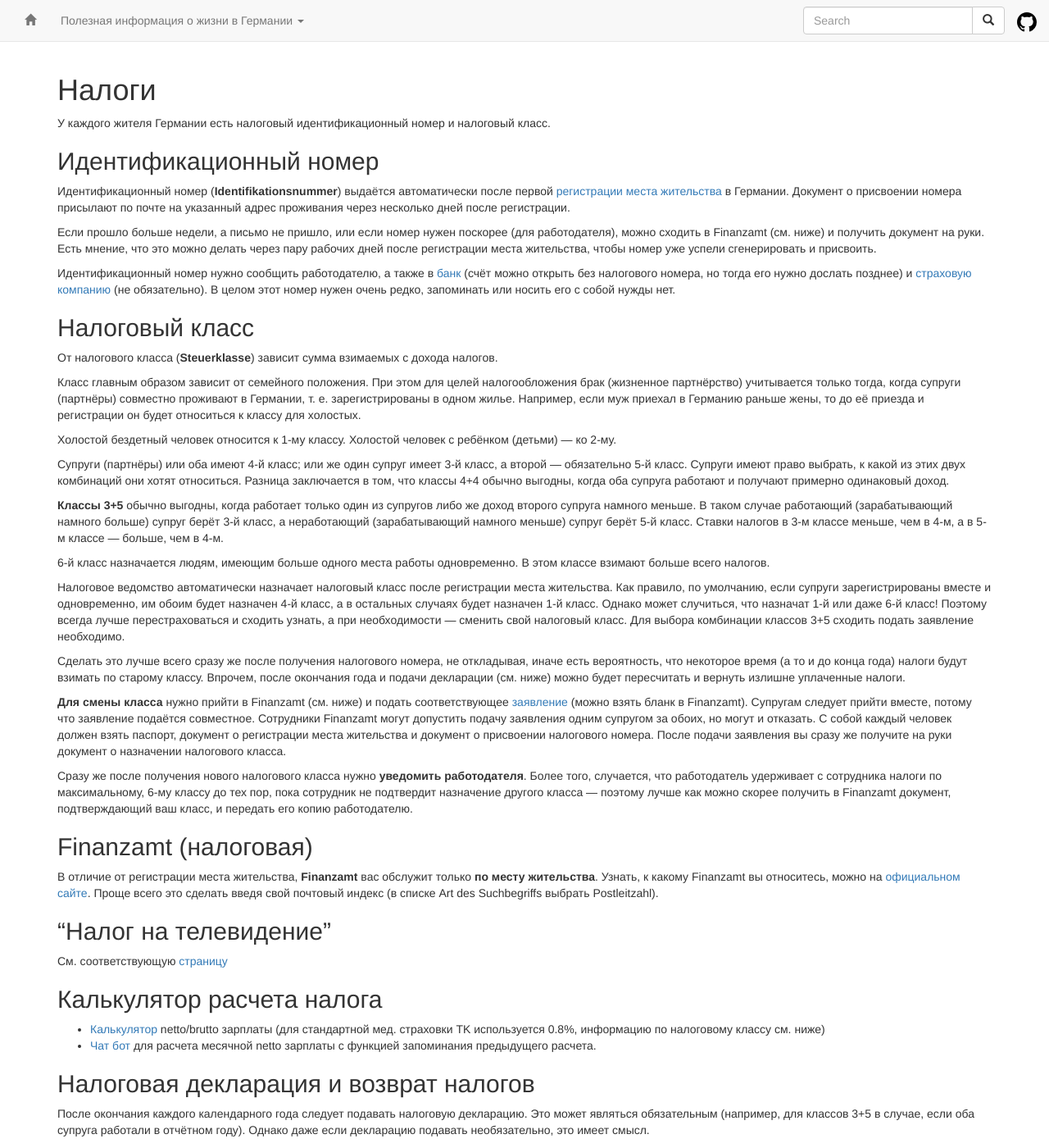
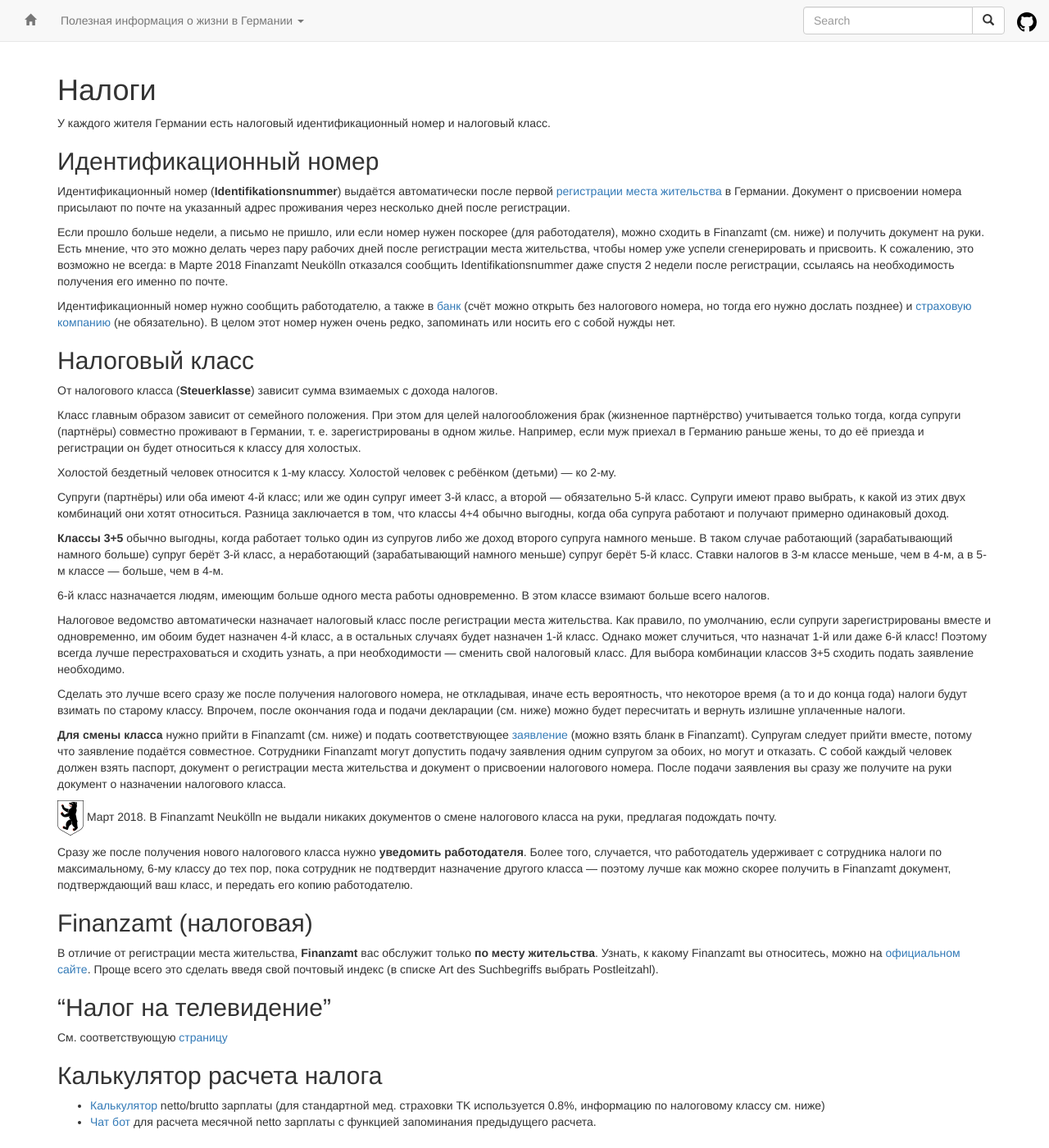
Before and after one commit to ru-de/faq, a Jekyll site: the page built from pages/Налоги.md, in a window 1280 px wide and 1400 px high. Shown: the whole window at 82% size. Built offline with Jekyll 4.4.1, drawn with Linux system fonts in a browser that asks for light colours; nearby versions of some CDN libraries.

Commit message:
Travis #693: sync github pages

```diff
--- a/pages/Налоги.md
+++ b/pages/Налоги.md
@@ -11,7 +11,7 @@ layout: default
 
 Идентификационный номер (**Identifikationsnummer**) выдаётся автоматически после первой [регистрации места жительства](Регистрация%20места%20жительства.md) в Германии. Документ о присвоении номера присылают по почте на указанный адрес проживания через несколько дней после регистрации.
 
-Если прошло больше недели, а письмо не пришло, или если номер нужен поскорее (для работодателя), можно сходить в Finanzamt (см. ниже) и получить документ на руки. Есть мнение, что это можно делать через пару рабочих дней после регистрации места жительства, чтобы номер уже успели сгенерировать и присвоить.
+Если прошло больше недели, а письмо не пришло, или если номер нужен поскорее (для работодателя), можно сходить в Finanzamt (см. ниже) и получить документ на руки. Есть мнение, что это можно делать через пару рабочих дней после регистрации места жительства, чтобы номер уже успели сгенерировать и присвоить. К сожалению, это возможно не всегда: в Марте 2018 Finanzamt Neukölln отказался сообщить Identifikationsnummer даже спустя 2 недели после регистрации, ссылаясь на необходимость получения его именно по почте.
 
 Идентификационный номер нужно сообщить работодателю, а также в [банк](Финансы%20и%20Банки.md) (счёт можно открыть без налогового номера, но тогда его нужно дослать позднее) и [страховую компанию](Страховки.md) (не обязательно). В целом этот номер нужен очень редко, запоминать или носить его с собой нужды нет.
 
@@ -34,6 +34,8 @@ layout: default
 Сделать это лучше всего сразу же после получения налогового номера, не откладывая, иначе есть вероятность, что некоторое время (а то и до конца года) налоги будут взимать по старому классу. Впрочем, после окончания года и подачи декларации (см. ниже) можно будет пересчитать и вернуть излишне уплаченные налоги.
 
 **Для смены класса** нужно прийти в Finanzamt (см. ниже) и подать соответствующее [заявление](https://www.formulare-bfinv.de/ffw/action/invoke.do?id=034003) (можно взять бланк в Finanzamt). Супругам следует прийти вместе, потому что заявление подаётся совместное. Сотрудники Finanzamt могут допустить подачу заявления одним супругом за обоих, но могут и отказать. С собой каждый человек должен взять паспорт, документ о регистрации места жительства и документ о присвоении налогового номера. После подачи заявления вы сразу же получите на руки документ о назначении налогового класса.
+
+![](files/be.png) Март 2018. В Finanzamt Neukölln не выдали никаких документов о смене налогового класса на руки, предлагая подождать почту.
 
 Сразу же после получения нового налогового класса нужно **уведомить работодателя**. Более того, случается, что работодатель удерживает с сотрудника налоги по максимальному, 6-му классу до тех пор, пока сотрудник не подтвердит назначение другого класса — поэтому лучше как можно скорее получить в Finanzamt документ, подтверждающий ваш класс, и передать его копию работодателю.
 
```
